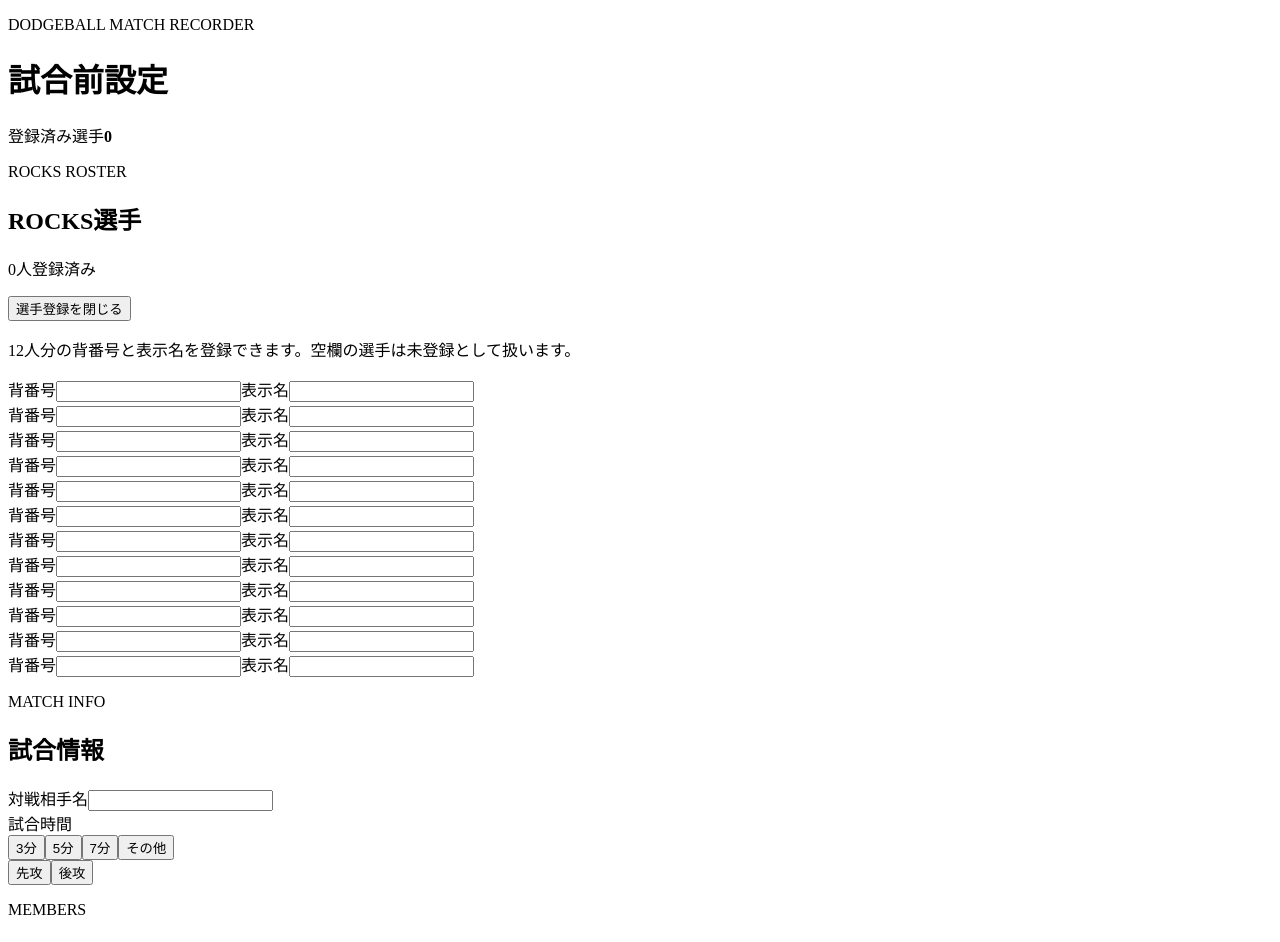
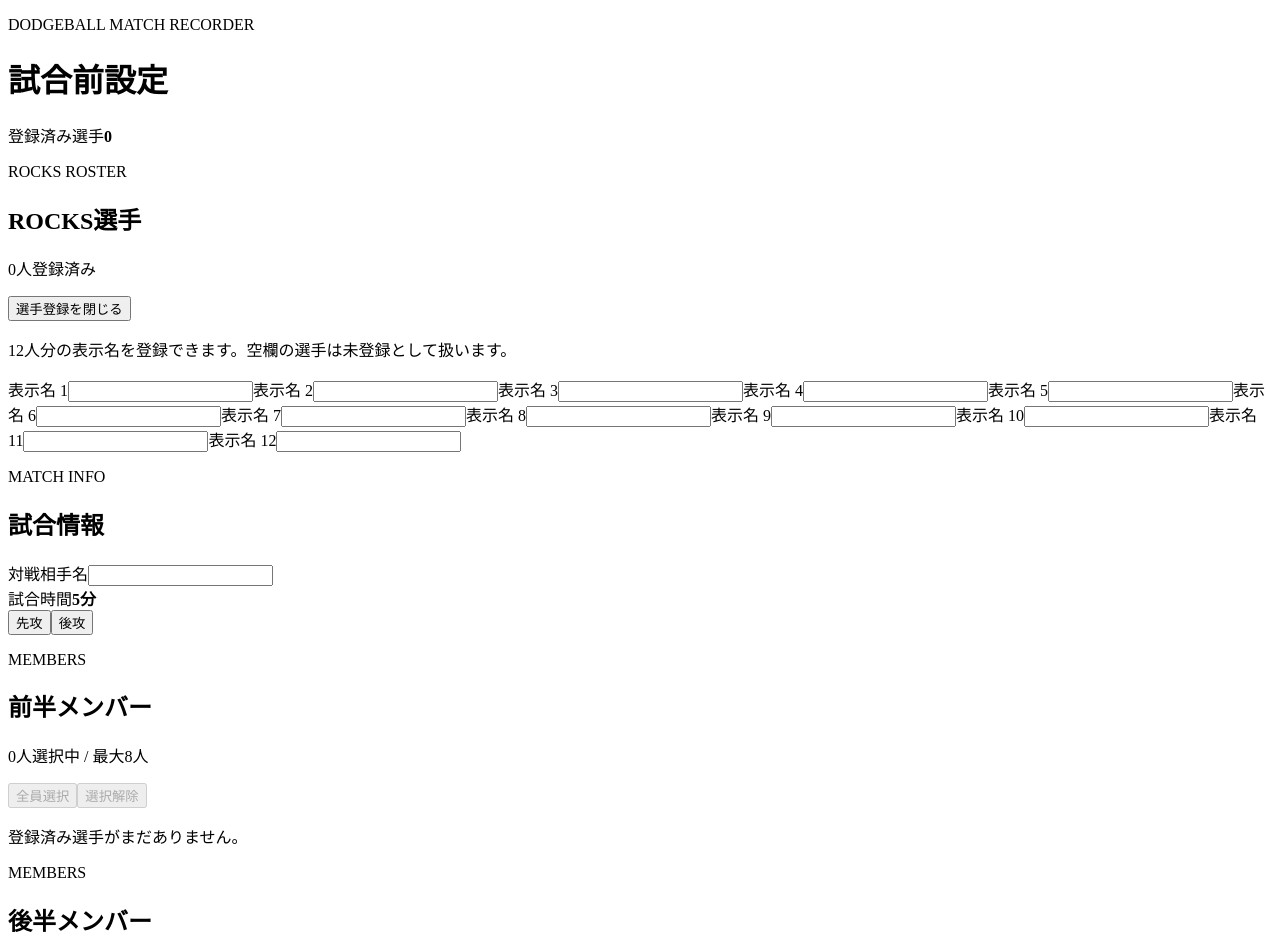
Before and after one commit to rabiring18-lgtm/dodgeball-match-recorder, a React (Vite) app: page / in a window 1280 px wide. Shown: the top 942 px of the page. Built offline with nearby package versions, Linux system fonts and the light colour scheme; the HTML template or start-up script is replaced by a standard one.

Commit message:
選手名と出場人数の仕様を修正

```diff
--- a/src/App.jsx
+++ b/src/App.jsx
@@ -1,24 +1,23 @@
 import { useEffect, useMemo, useRef, useState } from 'react'
 
 const PLAYER_COUNT = 12
+const MEMBER_LIMIT = 8
+const FIXED_MATCH_MINUTES = '5'
 const STORAGE_KEYS = {
   players: 'dodgeballMatchRecorder.players',
   matchSetup: 'dodgeballMatchRecorder.matchSetup',
   opponentHistory: 'dodgeballMatchRecorder.opponentHistory',
 }
-const PRESET_MINUTES = ['3', '5', '7']
 
 const createEmptyPlayers = () =>
   Array.from({ length: PLAYER_COUNT }, (_, index) => ({
     id: index,
-    number: '',
     name: '',
   }))
 
 const defaultMatchSetup = {
   opponentName: '',
-  matchMinutes: '5',
-  matchTimePreset: '5',
+  matchMinutes: FIXED_MATCH_MINUTES,
   possession: '',
   firstHalfMemberIds: [],
   secondHalfMemberIds: [],
@@ -46,29 +45,23 @@ function normalizePlayers(players) {
 
   return basePlayers.map((player, index) => ({
     ...player,
-    number: String(players[index]?.number ?? ''),
     name: String(players[index]?.name ?? ''),
   }))
 }
 
 function normalizeIdList(value) {
-  return Array.isArray(value) ? value.filter((id) => Number.isInteger(id)) : []
+  return Array.isArray(value)
+    ? value.filter((id) => Number.isInteger(id)).slice(0, MEMBER_LIMIT)
+    : []
 }
 
 function normalizeMatchSetup(value) {
   const storedSetup = value && typeof value === 'object' ? value : {}
-  const storedMinutes = String(
-    storedSetup.matchMinutes ?? defaultMatchSetup.matchMinutes,
-  )
-  const matchTimePreset = PRESET_MINUTES.includes(storedMinutes)
-    ? storedMinutes
-    : 'other'
 
   return {
     ...defaultMatchSetup,
     opponentName: String(storedSetup.opponentName ?? ''),
-    matchMinutes: storedMinutes,
-    matchTimePreset: storedSetup.matchTimePreset ?? matchTimePreset,
+    matchMinutes: FIXED_MATCH_MINUTES,
     possession: ['first', 'second'].includes(storedSetup.possession)
       ? storedSetup.possession
       : '',
@@ -84,11 +77,7 @@ function normalizeOpponentHistory(value) {
 }
 
 function isRegisteredPlayer(player) {
-  return player.number.trim() !== '' && player.name.trim() !== ''
-}
-
-function isPositiveInteger(value) {
-  return /^[1-9]\d*$/.test(String(value).trim())
+  return player.name.trim() !== ''
 }
 
 function App() {
@@ -126,14 +115,13 @@ function App() {
     [registeredPlayers],
   )
 
-  const isMatchMinutesValid = isPositiveInteger(matchSetup.matchMinutes)
-
   const canStartPreparation =
     matchSetup.opponentName.trim() !== '' &&
-    isMatchMinutesValid &&
     matchSetup.possession !== '' &&
     matchSetup.firstHalfMemberIds.length > 0 &&
-    matchSetup.secondHalfMemberIds.length > 0
+    matchSetup.firstHalfMemberIds.length <= MEMBER_LIMIT &&
+    matchSetup.secondHalfMemberIds.length > 0 &&
+    matchSetup.secondHalfMemberIds.length <= MEMBER_LIMIT
 
   useEffect(() => {
     writeStorage(STORAGE_KEYS.players, players)
@@ -141,7 +129,10 @@ function App() {
   }, [players])
 
   useEffect(() => {
-    writeStorage(STORAGE_KEYS.matchSetup, matchSetup)
+    writeStorage(STORAGE_KEYS.matchSetup, {
+      ...matchSetup,
+      matchMinutes: FIXED_MATCH_MINUTES,
+    })
     showSaveNoticeAfterFirstWrite('matchSetup', '自動保存済み')
   }, [matchSetup])
 
@@ -154,14 +145,15 @@ function App() {
     const registeredIds = new Set(registeredPlayerIds)
 
     setMatchSetup((current) => {
-      const firstHalfMemberIds = current.firstHalfMemberIds.filter((id) =>
-        registeredIds.has(id),
-      )
-      const secondHalfMemberIds = current.secondHalfMemberIds.filter((id) =>
-        registeredIds.has(id),
-      )
+      const firstHalfMemberIds = current.firstHalfMemberIds
+        .filter((id) => registeredIds.has(id))
+        .slice(0, MEMBER_LIMIT)
+      const secondHalfMemberIds = current.secondHalfMemberIds
+        .filter((id) => registeredIds.has(id))
+        .slice(0, MEMBER_LIMIT)
 
       if (
+        current.matchMinutes === FIXED_MATCH_MINUTES &&
         firstHalfMemberIds.length === current.firstHalfMemberIds.length &&
         secondHalfMemberIds.length === current.secondHalfMemberIds.length
       ) {
@@ -170,6 +162,7 @@ function App() {
 
       return {
         ...current,
+        matchMinutes: FIXED_MATCH_MINUTES,
         firstHalfMemberIds,
         secondHalfMemberIds,
       }
@@ -201,30 +194,20 @@ function App() {
     }, 1000)
   }
 
-  function updatePlayer(playerId, field, value) {
+  function updatePlayer(playerId, value) {
     setPlayers((current) =>
       current.map((player) =>
-        player.id === playerId ? { ...player, [field]: value } : player,
+        player.id === playerId ? { ...player, name: value } : player,
       ),
     )
   }
 
   function updateMatchSetup(field, value) {
     setReadyMessage('')
-    setMatchSetup((current) => ({ ...current, [field]: value }))
-  }
-
-  function updateMatchTimePreset(value) {
-    setReadyMessage('')
     setMatchSetup((current) => ({
       ...current,
-      matchTimePreset: value,
-      matchMinutes:
-        value === 'other'
-          ? PRESET_MINUTES.includes(current.matchMinutes)
-            ? ''
-            : current.matchMinutes
-          : value,
+      [field]: value,
+      matchMinutes: FIXED_MATCH_MINUTES,
     }))
   }
 
@@ -232,17 +215,31 @@ function App() {
     setReadyMessage('')
     setMatchSetup((current) => {
       const selectedIds = current[halfKey]
-      const nextIds = selectedIds.includes(playerId)
+      const isSelected = selectedIds.includes(playerId)
+
+      if (!isSelected && selectedIds.length >= MEMBER_LIMIT) {
+        return current
+      }
+
+      const nextIds = isSelected
         ? selectedIds.filter((id) => id !== playerId)
         : [...selectedIds, playerId]
 
-      return { ...current, [halfKey]: nextIds }
+      return {
+        ...current,
+        matchMinutes: FIXED_MATCH_MINUTES,
+        [halfKey]: nextIds,
+      }
     })
   }
 
   function setHalfMembers(halfKey, playerIds) {
     setReadyMessage('')
-    setMatchSetup((current) => ({ ...current, [halfKey]: playerIds }))
+    setMatchSetup((current) => ({
+      ...current,
+      matchMinutes: FIXED_MATCH_MINUTES,
+      [halfKey]: playerIds.slice(0, MEMBER_LIMIT),
+    }))
   }
 
   function saveOpponentCandidate() {
@@ -299,31 +296,19 @@ function App() {
         {isPlayerEditorOpen && (
           <div className="player-editor">
             <p className="helper-text">
-              12人分の背番号と表示名を登録できます。空欄の選手は未登録として扱います。
+              12人分の表示名を登録できます。空欄の選手は未登録として扱います。
             </p>
             <div className="player-grid">
-              {players.map((player) => (
-                <div className="player-row" key={player.id}>
-                  <label>
-                    <span>背番号</span>
-                    <input
-                      inputMode="numeric"
-                      value={player.number}
-                      onChange={(event) =>
-                        updatePlayer(player.id, 'number', event.target.value)
-                      }
-                    />
-                  </label>
-                  <label>
-                    <span>表示名</span>
-                    <input
-                      value={player.name}
-                      onChange={(event) =>
-                        updatePlayer(player.id, 'name', event.target.value)
-                      }
-                    />
-                  </label>
-                </div>
+              {players.map((player, index) => (
+                <label className="player-row" key={player.id}>
+                  <span>表示名 {index + 1}</span>
+                  <input
+                    value={player.name}
+                    onChange={(event) =>
+                      updatePlayer(player.id, event.target.value)
+                    }
+                  />
+                </label>
               ))}
             </div>
           </div>
@@ -356,43 +341,9 @@ function App() {
             </datalist>
           </label>
 
-          <div className="field time-field">
+          <div className="fixed-time-card" aria-label="試合時間 5分">
             <span>試合時間</span>
-            <div className="time-options" role="group" aria-label="試合時間">
-              {[
-                ['3', '3分'],
-                ['5', '5分'],
-                ['7', '7分'],
-                ['other', 'その他'],
-              ].map(([value, label]) => (
-                <button
-                  className={
-                    matchSetup.matchTimePreset === value
-                      ? 'small-choice-button selected'
-                      : 'small-choice-button'
-                  }
-                  key={value}
-                  type="button"
-                  onClick={() => updateMatchTimePreset(value)}
-                >
-                  {label}
-                </button>
-              ))}
-            </div>
-            {matchSetup.matchTimePreset === 'other' && (
-              <input
-                className="custom-minute-input"
-                type="number"
-                min="1"
-                step="1"
-                inputMode="numeric"
-                value={matchSetup.matchMinutes}
-                aria-label="その他の試合時間（分）"
-                onChange={(event) =>
-                  updateMatchSetup('matchMinutes', event.target.value)
-                }
-              />
-            )}
+            <strong>5分</strong>
           </div>
         </div>
 
@@ -420,6 +371,7 @@ function App() {
       <div className="members-layout">
         <MemberSelector
           heading="前半メンバー"
+          headingId="first-half-members"
           players={registeredPlayers}
           selectedIds={matchSetup.firstHalfMemberIds}
           actions={[
@@ -438,6 +390,7 @@ function App() {
 
         <MemberSelector
           heading="後半メンバー"
+          headingId="second-half-members"
           players={registeredPlayers}
           selectedIds={matchSetup.secondHalfMemberIds}
           actions={[
@@ -487,15 +440,26 @@ function App() {
   )
 }
 
-function MemberSelector({ heading, players, selectedIds, actions, onToggle }) {
+function MemberSelector({
+  heading,
+  headingId,
+  players,
+  selectedIds,
+  actions,
+  onToggle,
+}) {
+  const selectionLimitReached = selectedIds.length >= MEMBER_LIMIT
+
   return (
-    <section className="setup-section member-section" aria-labelledby={heading}>
+    <section className="setup-section member-section" aria-labelledby={headingId}>
       <div className="section-heading compact">
         <div>
           <p className="eyebrow">MEMBERS</p>
-          <h2 id={heading}>{heading}</h2>
+          <h2 id={headingId}>{heading}</h2>
         </div>
-        <p>{selectedIds.length}人選択中</p>
+        <p>
+          {selectedIds.length}人選択中 / 最大{MEMBER_LIMIT}人
+        </p>
       </div>
 
       <div className="member-actions">
@@ -518,16 +482,17 @@ function MemberSelector({ heading, players, selectedIds, actions, onToggle }) {
         <div className="member-grid">
           {players.map((player) => {
             const selected = selectedIds.includes(player.id)
+            const disabled = !selected && selectionLimitReached
 
             return (
               <button
                 className={selected ? 'member-button selected' : 'member-button'}
+                disabled={disabled}
                 key={player.id}
                 type="button"
                 onClick={() => onToggle(player.id)}
               >
-                <span>#{player.number}</span>
-                <strong>{player.name}</strong>
+                {player.name}
               </button>
             )
           })}
--- a/src/styles.css
+++ b/src/styles.css
@@ -82,7 +82,7 @@ button:disabled {
 
 .status-panel span,
 .field span,
-.player-row label span {
+.player-row span {
   display: block;
   color: #cbd5e1;
   font-size: 0.82rem;
@@ -168,9 +168,7 @@ button:disabled {
 
 .player-row {
   display: grid;
-  grid-template-columns: minmax(64px, 0.8fr) minmax(112px, 1.4fr);
-  align-items: end;
-  gap: 8px;
+  grid-template-columns: 1fr;
   padding: 10px;
   border-radius: 8px;
   background: #111827;
@@ -204,21 +202,32 @@ input:focus {
 
 .match-info-grid {
   display: grid;
-  grid-template-columns: minmax(260px, 420px) minmax(320px, 1fr);
-  align-items: start;
+  grid-template-columns: minmax(260px, 420px) minmax(150px, 220px);
+  align-items: end;
   gap: 14px;
 }
 
-.time-options {
-  display: grid;
-  grid-template-columns: repeat(4, minmax(74px, 1fr));
-  gap: 8px;
-  margin-top: 5px;
+.fixed-time-card {
+  min-height: 56px;
+  padding: 9px 14px;
+  border: 1px solid rgba(56, 189, 248, 0.4);
+  border-radius: 8px;
+  background: #111827;
 }
 
-.custom-minute-input {
-  max-width: 180px;
-  margin-top: 10px;
+.fixed-time-card span {
+  display: block;
+  color: #cbd5e1;
+  font-size: 0.82rem;
+  font-weight: 700;
+}
+
+.fixed-time-card strong {
+  display: block;
+  margin-top: 2px;
+  color: #ffffff;
+  font-size: 1.35rem;
+  line-height: 1;
 }
 
 .choice-group {
@@ -232,14 +241,12 @@ input:focus {
 .member-button,
 .start-button,
 .secondary-button,
-.small-choice-button,
 .mini-button {
   border-radius: 8px;
   font-weight: 800;
 }
 
 .choice-button,
-.small-choice-button,
 .secondary-button,
 .mini-button {
   border: 2px solid #64748b;
@@ -248,7 +255,6 @@ input:focus {
 }
 
 .choice-button.selected,
-.small-choice-button.selected,
 .member-button.selected {
   border-color: #38bdf8;
   background: #0ea5e9;
@@ -276,8 +282,7 @@ input:focus {
   grid-column: 1 / -1;
 }
 
-.mini-button,
-.small-choice-button {
+.mini-button {
   padding: 0 10px;
   font-size: 0.92rem;
 }
@@ -294,26 +299,21 @@ input:focus {
 }
 
 .member-button {
-  display: grid;
-  grid-template-columns: auto 1fr;
-  align-items: center;
-  gap: 10px;
   min-width: 0;
   padding: 10px 12px;
   border: 2px solid #64748b;
   background: transparent;
   color: #e2e8f0;
-  text-align: left;
+  font-size: 1.08rem;
+  text-align: center;
+  overflow-wrap: anywhere;
 }
 
-.member-button span {
-  min-width: 42px;
-  color: inherit;
-  font-weight: 900;
-}
-
-.member-button strong {
-  overflow-wrap: anywhere;
+.member-button:disabled {
+  border-color: #334155;
+  background: rgba(15, 23, 42, 0.58);
+  color: #64748b;
+  opacity: 0.78;
 }
 
 .empty-state {
@@ -389,7 +389,7 @@ input:focus {
   }
 
   .match-info-grid {
-    grid-template-columns: minmax(240px, 360px) 1fr;
+    grid-template-columns: minmax(240px, 360px) minmax(150px, 220px);
   }
 }
 
@@ -430,14 +430,6 @@ input:focus {
     grid-template-columns: 1fr;
   }
 
-  .time-options {
-    grid-template-columns: repeat(2, minmax(0, 1fr));
-  }
-
-  .custom-minute-input {
-    max-width: none;
-  }
-
   .save-toast {
     right: 14px;
     bottom: 14px;
```
